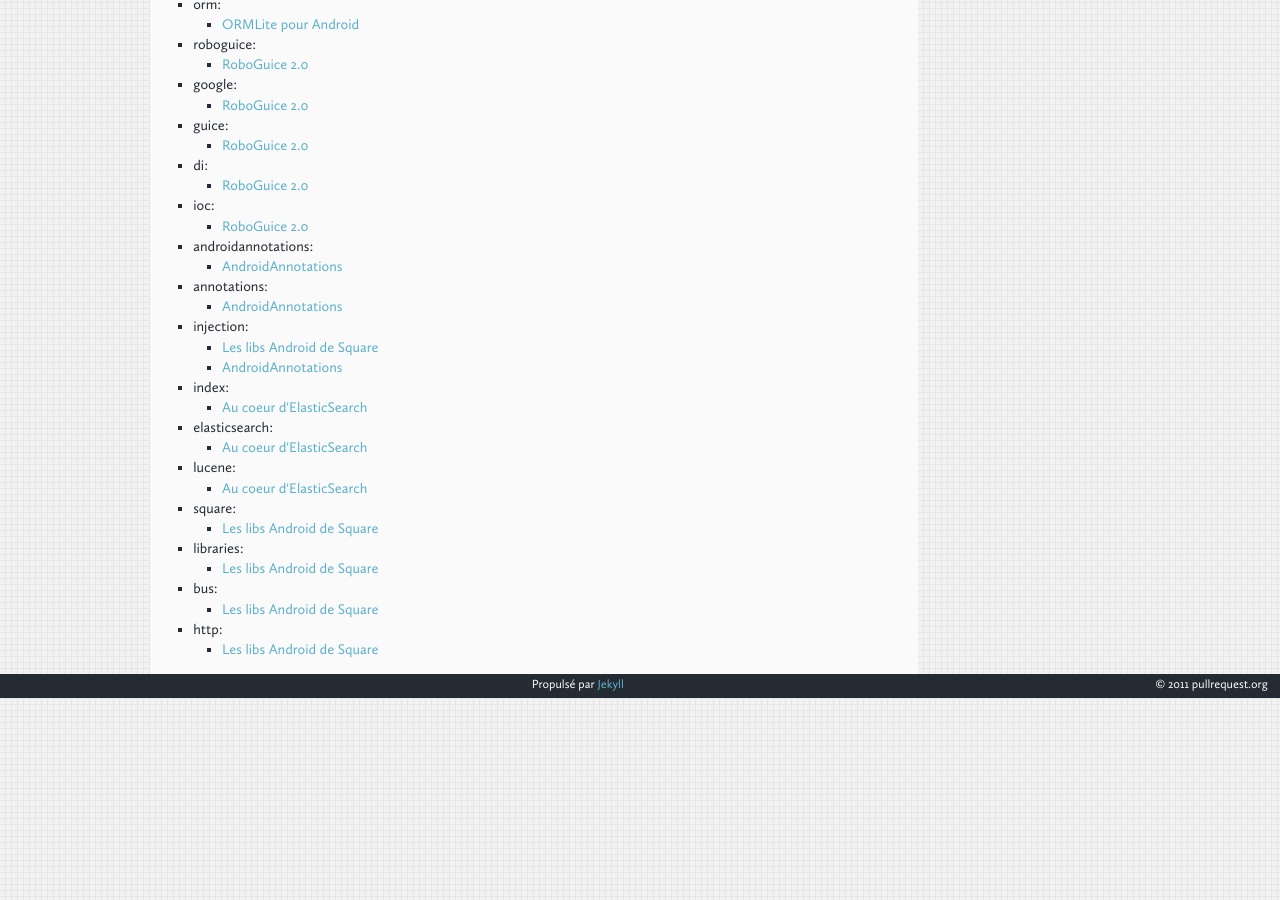
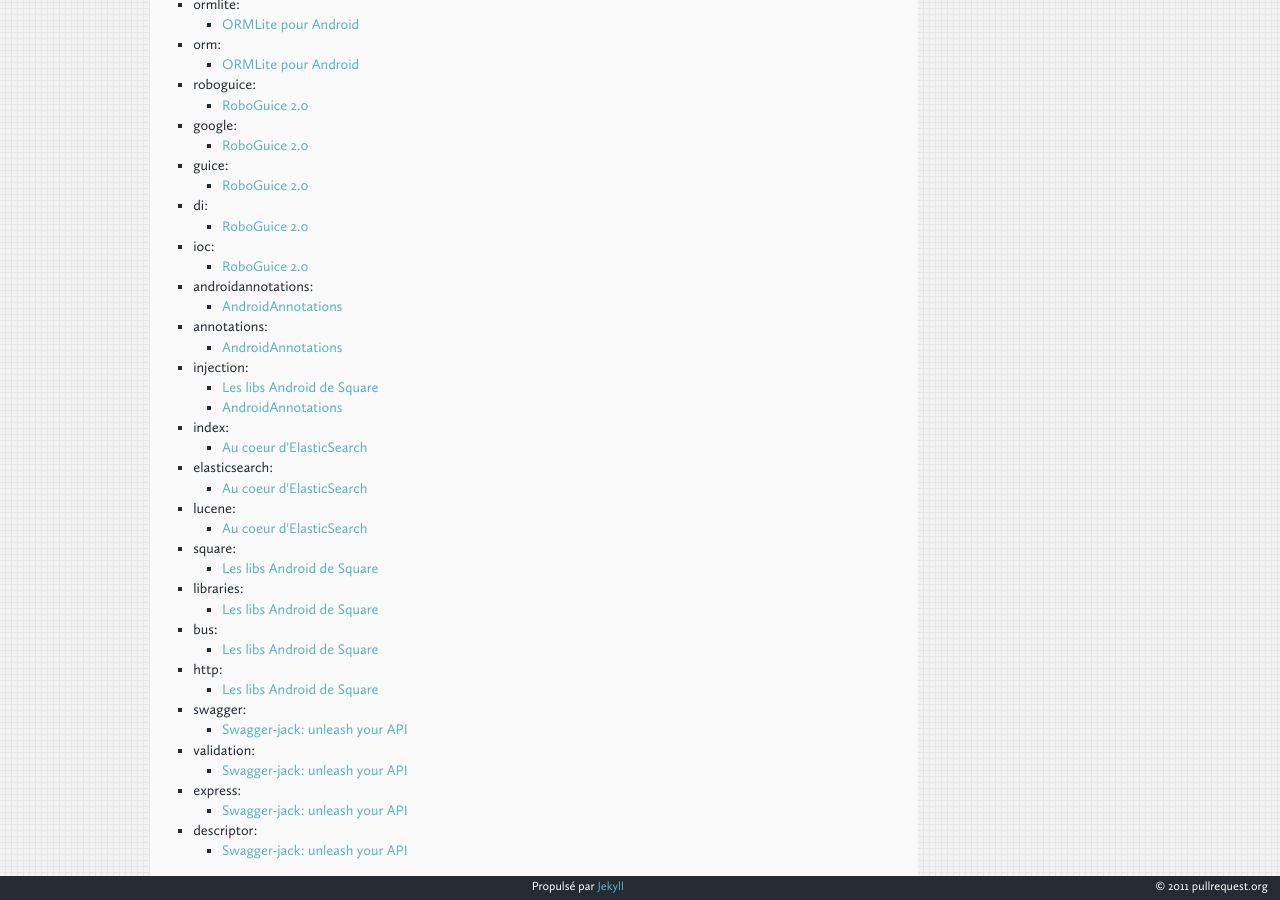
Before and after one commit to pullrequest/pullrequest.github.com, a Jekyll site: the page built from tags.html, in a window 1280 px wide and 900 px high, scrolled down 3141 px. Built offline with Jekyll 4.4.1, drawn with Linux system fonts in a browser that asks for light colours; nearby versions of some CDN libraries; comment, search, counter and statistics services are not loaded; before the commit the page ends 3839 px from its top, so only the background shows below that; some of the changed text lies outside the part shown.

Commit message:
Fix typo in title

```diff
--- a/_posts/2013-02-12-swagger-jack.markdown
+++ b/_posts/2013-02-12-swagger-jack.markdown
@@ -1,6 +1,6 @@
 ---
 layout: post
-title: Swagger-jack: unleash your API
+title: "Swagger-jack: unleash your API"
 tags: [swagger, api, validation, nodejs, express, descriptor]
 author: feugy
 published: true
```
